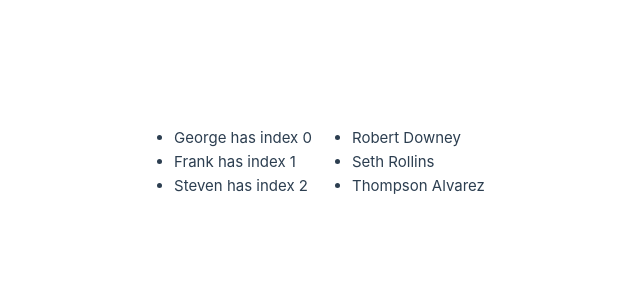
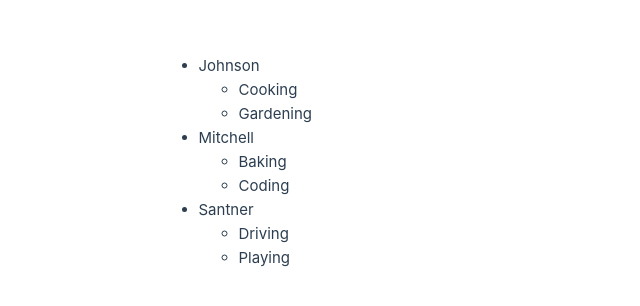
Before and after one commit to Arkadyuti-Das/vue-tutorial, a Vue app: page / in a window 1280 px wide. Shown: the part 238-544 px from the top of the page, without its empty margins (328-968 px from the left). Built offline with nearby package versions, Linux system fonts and the light colour scheme.

Commit message:
iterating over a list->array of arrays

```diff
--- a/src/App.vue
+++ b/src/App.vue
@@ -1,15 +1,11 @@
 <template>
   <div>
     <ul>
-      <li v-for="(item, index) in names" :key="name">
-        {{ item }} has index {{ index }}
-      </li>
-    </ul>
-  </div>
-  <div>
-    <ul>
-      <li v-for="(items, index) in fullNames" :key="items.firstName">
-        {{ items.firstName }} {{ items.lastName }}
+      <li v-for="(items, index) in hobbies" :key="items.name">
+        <p>{{ items.name }}</p>
+        <ul>
+          <li v-for="item in items.hobby" :key="item">{{ item }}</li>
+        </ul>
       </li>
     </ul>
   </div>
@@ -19,16 +15,15 @@
   export default {
     data(){
       return {
-        names: ["George", "Frank", "Steven"],
-        fullNames: [{
-          firstName: "Robert",
-          lastName: "Downey"
+        hobbies: [{
+          name: "Johnson",
+          hobby: ["Cooking", "Gardening"]
         }, {
-          firstName: "Seth",
-          lastName: "Rollins"
+          name: "Mitchell",
+          hobby: ["Baking", "Coding"]
         }, {
-          firstName: "Thompson",
-          lastName: "Alvarez"
+          name: "Santner",
+          hobby: ["Driving", "Playing"]
         }]
       }
     }
```
Also changed, not shown: note.txt.
